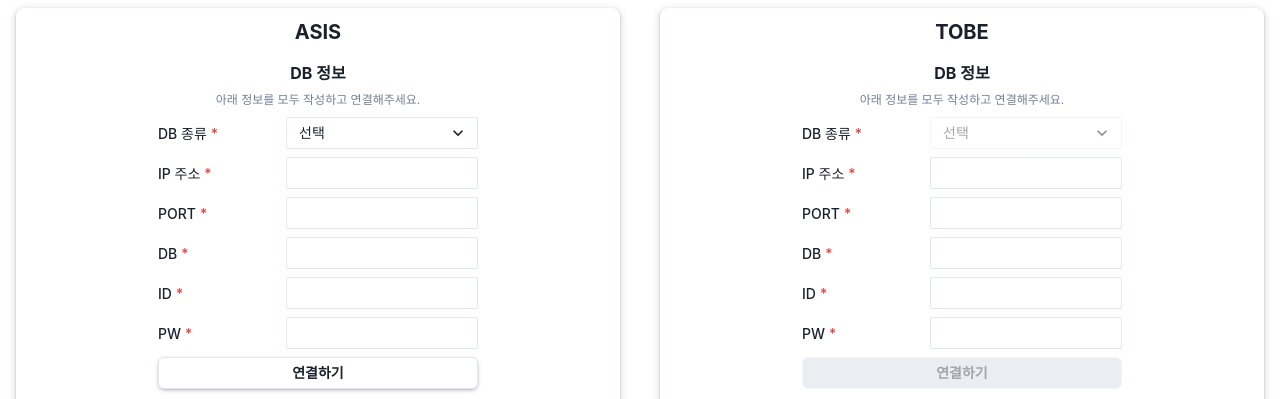
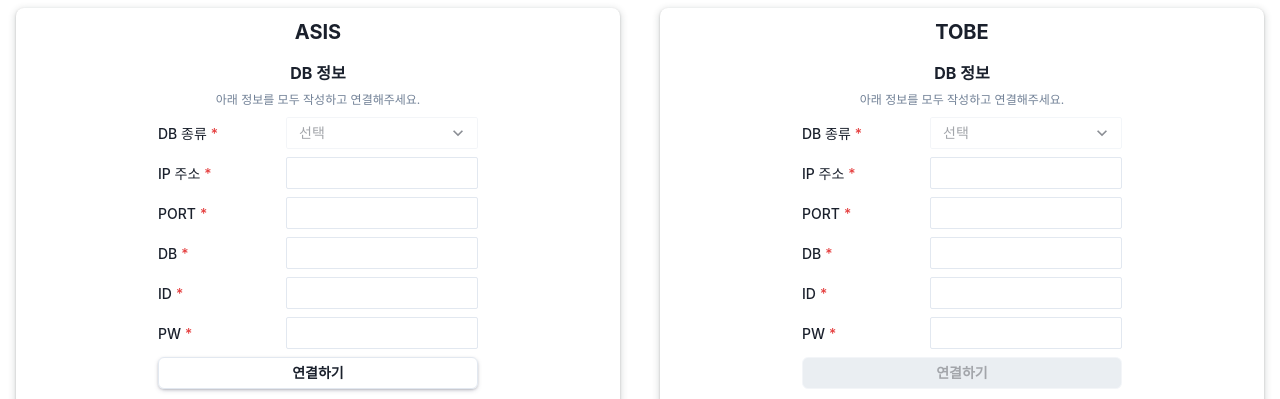
Before and after one commit to po4tion/tnd-migration, a Next.js app: page / in a window 1280 px wide. Shown: the top 399 px of the page. Built offline with nearby package versions, Linux system fonts and the light colour scheme.

Commit message:
주석 테스트

```diff
--- a/src/components/status/Status.tsx
+++ b/src/components/status/Status.tsx
@@ -1,5 +1,5 @@
 import { MethodLayout } from "../layout";
-import StatusFormAsis from "./StatusFormAsis";
+// import StatusFormAsis from "./StatusFormAsis";
 import StatusAnnouncement from "./StatusAnnouncement";
 import StatusHeader from "./StatusHeader";
 import ConnectButton from "./ConnectButton";
@@ -10,8 +10,9 @@ function Status({ type }: { type: string }) {
     <MethodLayout>
       <StatusHeader type={type} />
       <StatusAnnouncement />
-      {type === "ASIS" ? <StatusFormAsis /> : <StatusFormTobe />}
-
+      {/* {type === "ASIS" ? <StatusFormAsis /> : <StatusFormTobe />}
+       */}
+      <StatusFormTobe />
       <ConnectButton type={type} />
     </MethodLayout>
   );
```
